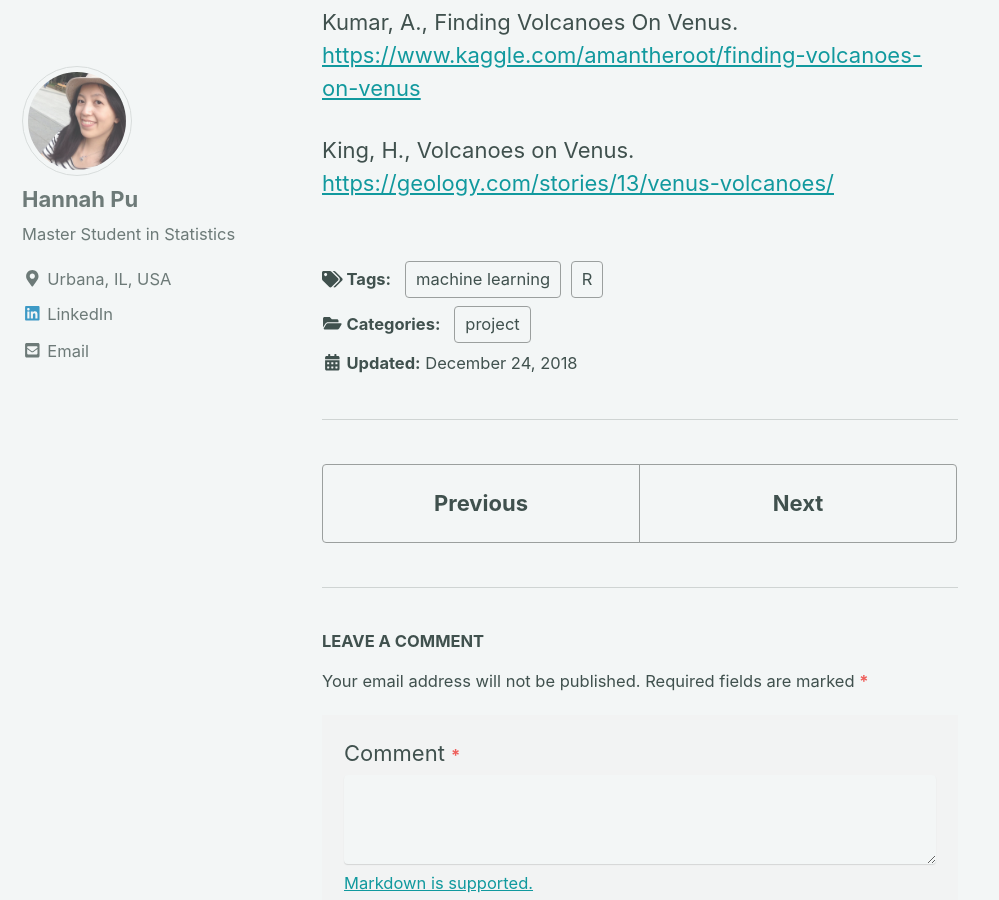
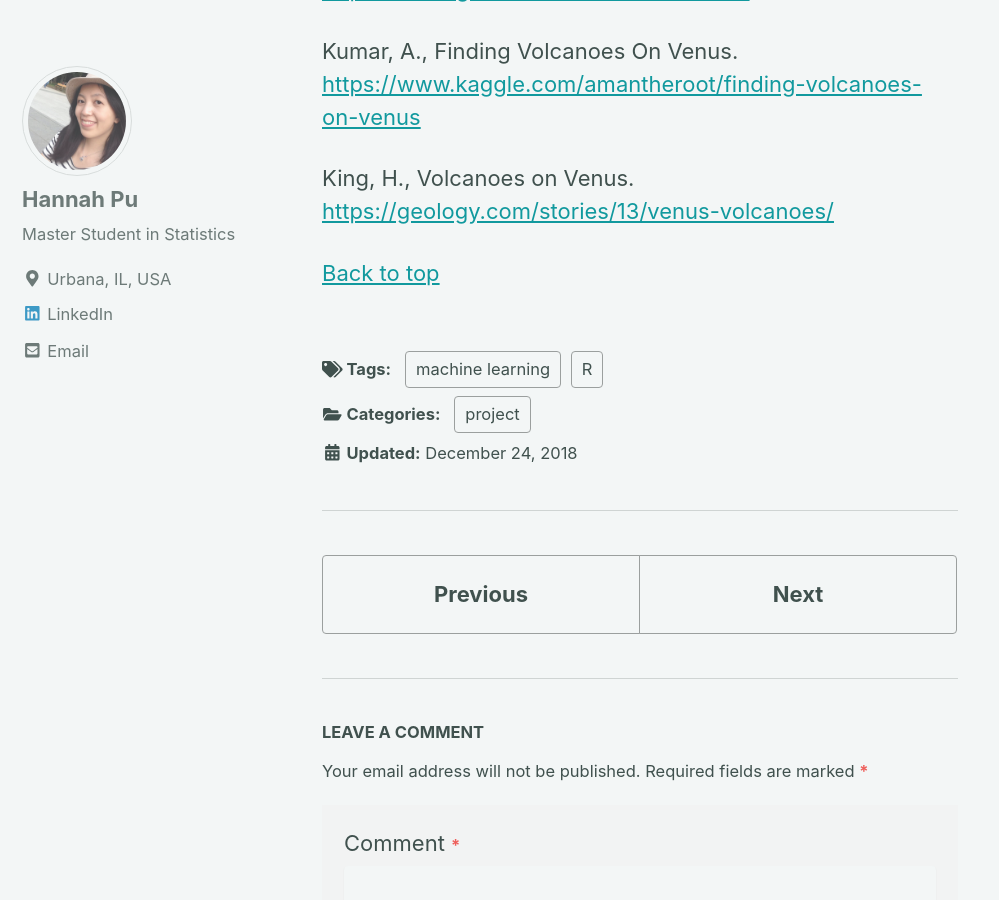
Before and after one commit to hannahpu/hannahpu.github.io, a Jekyll site: the page built from _posts/2018-12-24-project432.md, in a window 1280 px wide and 900 px high, scrolled down 29799 px. Shown: the whole window, without its empty margins (0-999 px from the left). Built offline with Jekyll 4.4.1, drawn with Linux system fonts in a browser that asks for light colours; cached includes are drawn as plain includes; nearby versions of some CDN libraries.

Commit message:
Update 2018-12-24-project432.md

```diff
--- a/_posts/2018-12-24-project432.md
+++ b/_posts/2018-12-24-project432.md
@@ -5,6 +5,8 @@ categories: [project]
 tag : [machine learning, R]
 toc: true
 ---
+
+<a name="top"></a>
 
 *This project was a final course project in STAT 432 "Basics of Statistical Learning". It was completed along with two other team mates: Di Ye and Hao Wang. Apart from the analysis we performed in the project, there were some possible future improvements that we mentioned in the discussion. I hope to find time to try those improvement ideas in the future and will share the results then.*
 
@@ -546,3 +548,5 @@ Burl, M.C., Asker, L., Smyth, P. et al. Learning to Recognize Volcanoes on Venus
 Kumar, A., Finding Volcanoes On Venus. <https://www.kaggle.com/amantheroot/finding-volcanoes-on-venus>
 
 King, H., Volcanoes on Venus. <https://geology.com/stories/13/venus-volcanoes/>
+
+<a href="#top">Back to top</a>
```
